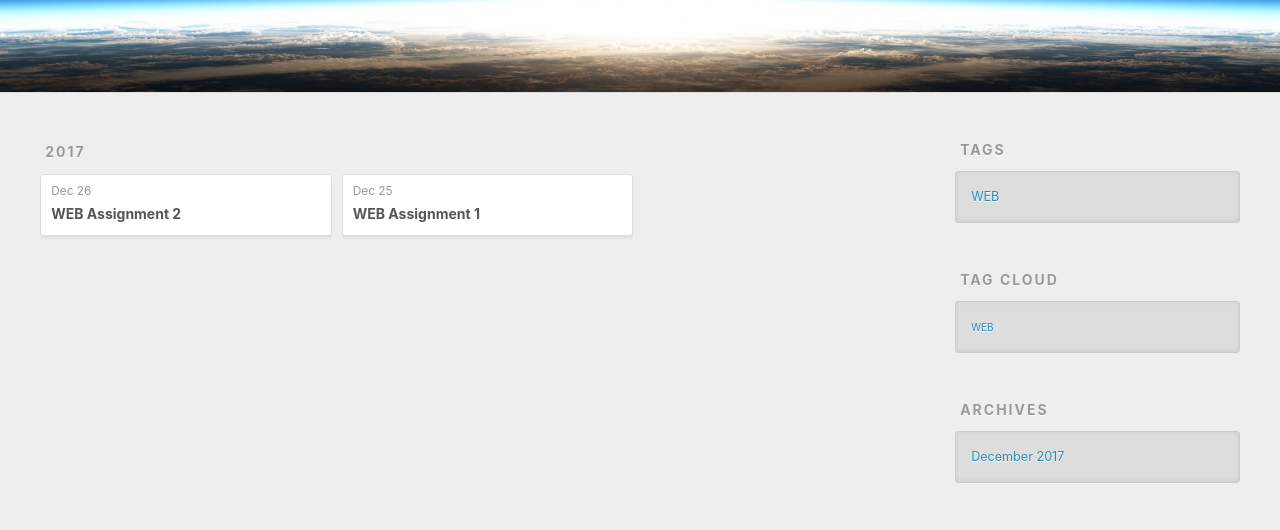
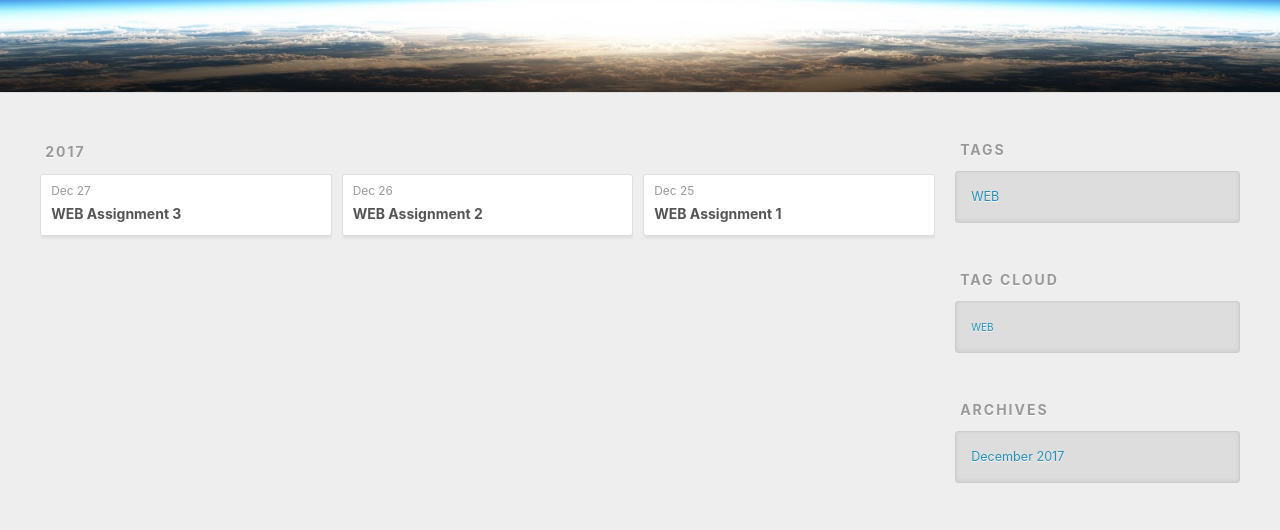
Before and after one commit to SiskonEmilia/SiskonEmilia.github.io, a plain HTML site: page tags/WEB/index.html in a window 1280 px wide. Shown: the part 208-738 px from the top of the page. Drawn offline with nearby package versions, Linux system fonts and the light colour scheme; some packages are replaced by stand-ins of ours; a script that the page names is missing.

Commit message:
Site updated: 2017-12-27 12:47:30

```diff
--- a/tags/WEB/index.html
+++ b/tags/WEB/index.html
@@ -76,6 +76,26 @@
           <a href="/archives/2017" class="archive-year">2017</a>
         </div>
         <div class="archives">
+
+    <article class="archive-article archive-type-post">
+  <div class="archive-article-inner">
+    <header class="archive-article-header">
+      <a href="/2017/12/27/WEB-Assignment-3/" class="archive-article-date">
+  <time datetime="2017-12-27T04:20:59.000Z" itemprop="datePublished">Dec 27</time>
+
+</a>
+
+
+    <h1 itemprop="name">
+      <a class="archive-article-title" href="/2017/12/27/WEB-Assignment-3/">WEB Assignment 3</a>
+    </h1>
+
+
+    </header>
+  </div>
+</article>
+
+
 
     <article class="archive-article archive-type-post">
   <div class="archive-article-inner">
```
Also changed, not shown: 2017/12/27/WEB-Assignment-3/index.html (+4 -1 lines), index.html (+2 -0 lines).
